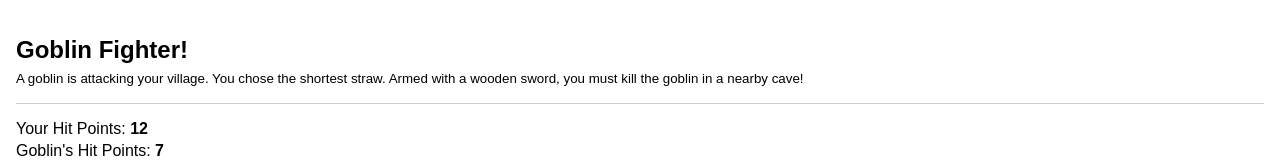
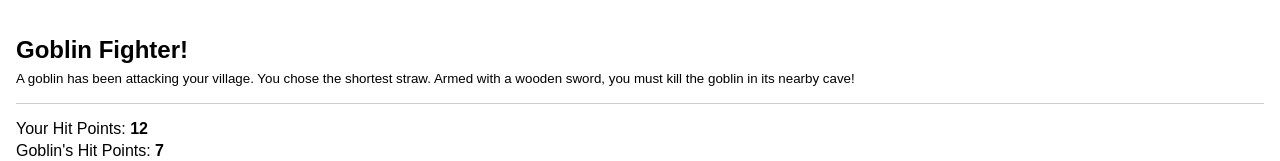
Before and after one commit to ryanmunger/goblin-fighter, a plain HTML site: page index.html in a window 1280 px wide. Shown: the top 161 px of the page. Drawn offline with nearby package versions, Linux system fonts and the light colour scheme.

Commit message:
Update story

```diff
--- a/index.html
+++ b/index.html
@@ -36,7 +36,7 @@
   <body>
     <div id="app">
       <h2 style="margin-bottom: 5px;">Goblin Fighter!</h2>
-      <p style="margin-top: 0; margin-bottom: 0;"><small>A goblin is attacking your village. You chose the shortest straw. Armed with a wooden sword, you must kill the goblin in a nearby cave!</small></p>
+      <p style="margin-top: 0; margin-bottom: 0;"><small>A goblin has been attacking your village. You chose the shortest straw. Armed with a wooden sword, you must kill the goblin in its nearby cave!</small></p>
       <hr style="border: none; border-top: 1px solid #ccc; margin-top: 1rem; margin-bottom: 1rem;"/>
       <div style="margin-bottom: 4px;">
         Your Hit Points: <strong v-cloak>{{player.hitPoints}}</strong>
```
